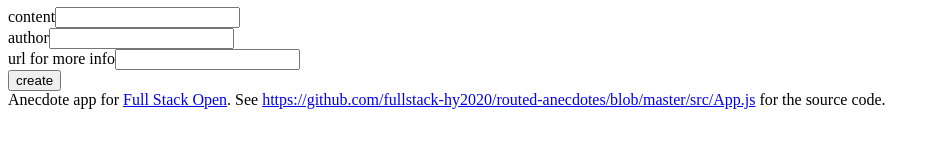
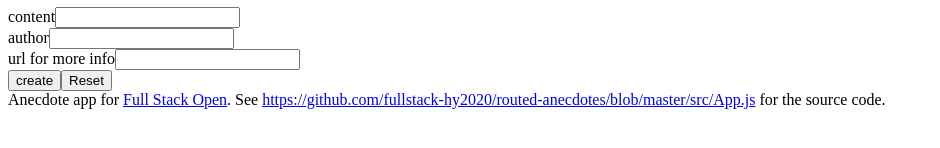
Before and after one commit to AltF4irl/routed-anecdotes, a React (Vite) app: page /create in a window 1280 px wide. Shown: the part 158-306 px from the top of the page, without its empty margins (0-940 px from the left). Built offline with nearby package versions, Linux system fonts and the light colour scheme.

Commit message:
Submission of Exercise 7.5.

```diff
--- a/src/hooks/index.js
+++ b/src/hooks/index.js
@@ -7,9 +7,14 @@ export const useField = (type) => {
         setValue(e.target.value)
     }
 
+    const reset = () => {
+        setValue('')
+    }
+
     return {
         value,
         type,
-        onChange
+        onChange,
+        reset
     }
 }
--- a/src/routes/CreateNew.jsx
+++ b/src/routes/CreateNew.jsx
@@ -5,6 +5,8 @@ const CreateNew = (props) => {
     const author = useField('text')
     const info = useField('text')
     const content = useField('text')
+
+    // const authorv2 =
 
     const handleSubmit = (e) => {
       e.preventDefault()
@@ -14,6 +16,12 @@ const CreateNew = (props) => {
         info: info.value,
         votes: 0
       })
+    }
+
+    const onReset = () => {
+      author.reset()
+      info.reset()
+      content.reset()
     }
 
     return (
@@ -33,6 +41,7 @@ const CreateNew = (props) => {
             <input name='info' {...info} />
           </div>
           <button>create</button>
+          <button type="button" onClick={onReset} >Reset</button>
         </form>
       </div>
     )
```
